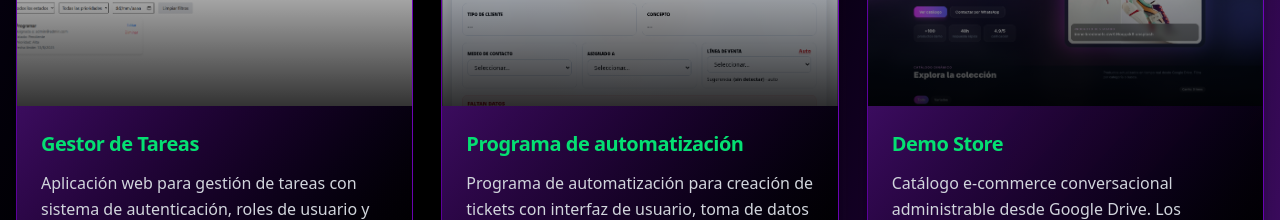
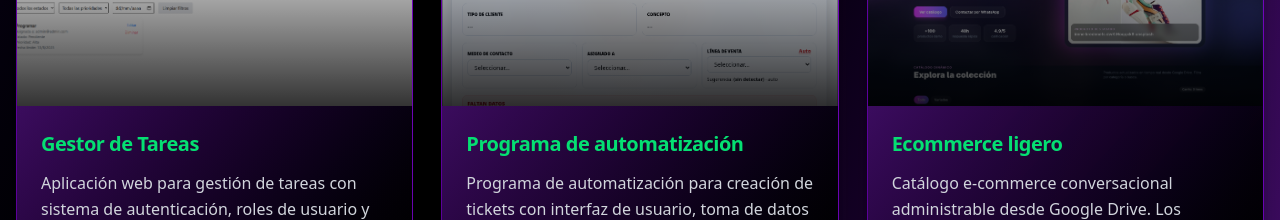
Before and after one commit to Zoyeras/portafolio, a React (Vite) app: page / in a window 1280 px wide. Shown: the part 2060-2280 px from the top of the page. Built offline with nearby package versions, Linux system fonts and the light colour scheme.

Commit message:
feat: change name of project

```diff
--- a/src/components/ProjectsSection.tsx
+++ b/src/components/ProjectsSection.tsx
@@ -113,8 +113,8 @@ const ProjectsSection = ({ language }: { language: Language }) => {
     },
     {
       title: {
-        es: "Demo Store",
-        en: "Demo Store",
+        es: "Ecommerce ligero",
+        en: "Light Ecommerce",
       },
       description: {
         es: "Catálogo e-commerce conversacional administrable desde Google Drive. Los productos se actualizan en tiempo real, el carrito y checkout se realizan por WhatsApp.",
```
